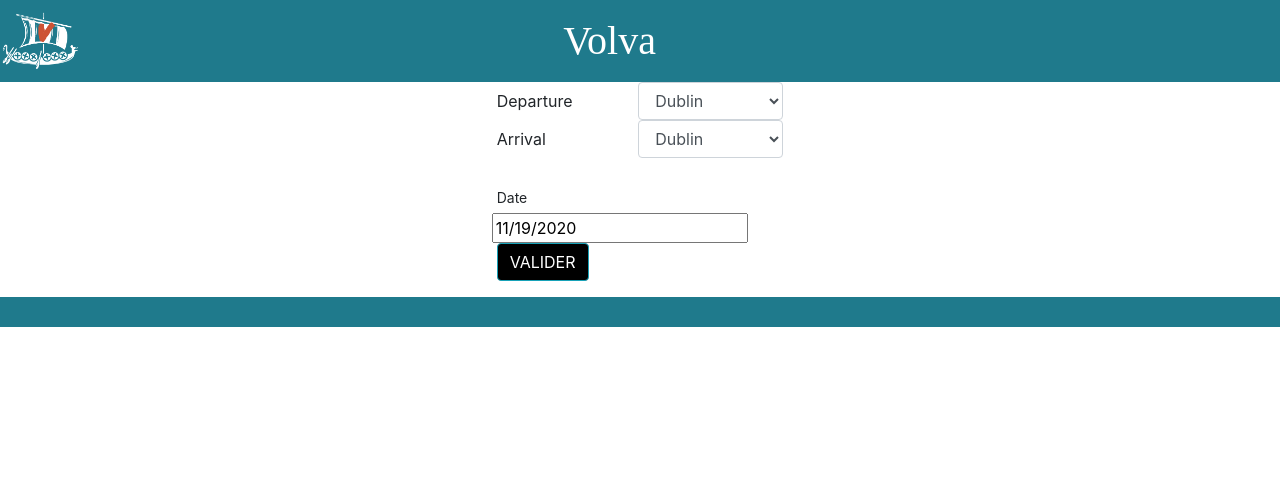
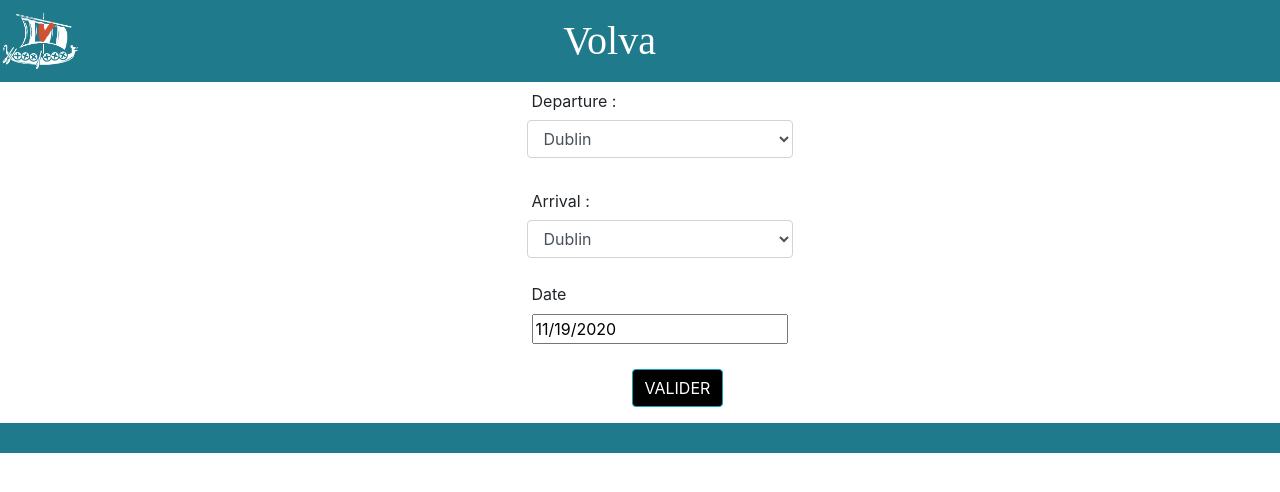
Before and after one commit to EthernalSlayer/hackathon-11-2020-fornt, a React (Create React App) app: page /home in a window 1280 px wide. Shown: the top 492 px of the page. Built offline with nearby package versions, Linux system fonts and the light colour scheme; a web font is replaced by a local one.

Commit message:
un peu de style

```diff
--- a/src/components/Home.js
+++ b/src/components/Home.js
@@ -1,77 +1,95 @@
 import React, { useState } from "react";
 import { BrowserRouter as Router, Route, Link } from "react-router-dom";
-import { Form, Col, Container, Row , Button} from "react-bootstrap";
+import { Form, Col, Container, Row, Button } from "react-bootstrap";
 import DatePicker from "react-datepicker";
 import "react-datepicker/dist/react-datepicker.css";
-import CityList from "./CityList";
 import cities from "../ressources/cities";
+import styled from "styled-components";
+import mapViking3 from "../mapviking3.png";
 
-
+const NewContainer = styled(Container)`
+  background-image: linear-gradient(rgba(0, 26, 26, 0.9), rgba(0, 26, 26, 0.8)),color:
+    url(${mapViking3});
+`;
 const Home = () => {
   const [startDate, setStartDate] = useState(new Date());
-  const [arrival,setArrival] = useState();
-  const [departure,setDeparture] = useState();
+  const [arrival, setArrival] = useState();
+  const [departure, setDeparture] = useState();
 
-  function handleChangeDeparture(e){
-    setDeparture(prev => {prev = e.target.value})
-  };
-  function handleChangeArrival(e){
-    setArrival(prev => {prev = e.target.value})
-  };
+  function handleChangeDeparture(e) {
+    setDeparture((prev) => {
+      prev = e.target.value;
+    });
+  }
+  function handleChangeArrival(e) {
+    setArrival((prev) => {
+      prev = e.target.value;
+    });
+  }
+
   return (
     <div>
-      <Container>
-        <Row className="justify-content-md-center">
+      <NewContainer >
+        <Row className="justify-content-md-center  ml-4">
           <Form.Group>
             <Form.Row>
               <Form.Label column htmlFor="Departure">
-              Departure
+                Departure :
               </Form.Label>
-              <Col xs="auto">
-              <Form.Control as="select" onChange={handleChangeDeparture}>
-                  {cities.map(city=>{
-                      return(
-                          <option key={city.name}>{city.name}</option>
-                      )
+              <Form.Control
+                className="xl"
+                as="select"
+                onChange={handleChangeDeparture}
+              >
+                {cities.map((city) => {
+                  return <option key={city.name}>{city.name}</option>;
                 })}
               </Form.Control>
-              </Col>
-            </Form.Row>
-            <Form.Row>
-              <Form.Label column htmlFor="arrival">
-                Arrival
-              </Form.Label>
-              <Col xs="auto">
-              <Form.Control as="select" onChange={handleChangeArrival}>
-                  {cities.map(city=>{
-                      return(
-                          <option key={city.name}>{city.name}</option>
-                      )
-                     })}
-              </Form.Control>
-              </Col>
             </Form.Row>
             <br />
             <Form.Row>
-              <Form.Label column="sm" lg={2}>
-                Date
+              <Form.Label column htmlFor="arrival">
+                Arrival :
               </Form.Label>
+
+              <Form.Control as="select" onChange={handleChangeArrival}>
+                {cities.map((city) => {
+                  return <option key={city.name}>{city.name}</option>;
+                })}
+              </Form.Control>
+            </Form.Row>
+            <br />
+            <Form.Row>
+              <Col>
+                <Form.Label>Date</Form.Label>
+              <br />
                 <DatePicker
                   selected={startDate}
                   onChange={(date) => setStartDate(date)}
                 />
+              </Col>
             </Form.Row>
 
-                <Link to={{pathname:"/Score",
-                            cities:{arrival: arrival,
-                                    departure: departure}
-                        }}>
-                        <Button variant="info" style={{backgroundColor:"black"}}>VALIDER</Button>
+            <Link
+              to={{
+                pathname: "/Score",
+                cities: { arrival: arrival, departure: departure },
+              }}
+            >
+              <Button
+                variant="info"
+                style={{
+                  backgroundColor: "black",
+                  marginTop: "25px",
+                  marginLeft: "100px",
+                }}
+              >
+                VALIDER
+              </Button>
             </Link>
-
           </Form.Group>
         </Row>
-      </Container>
+      </NewContainer>
     </div>
   );
 };
```
Lines whose indentation alone changed are shown as unchanged.
